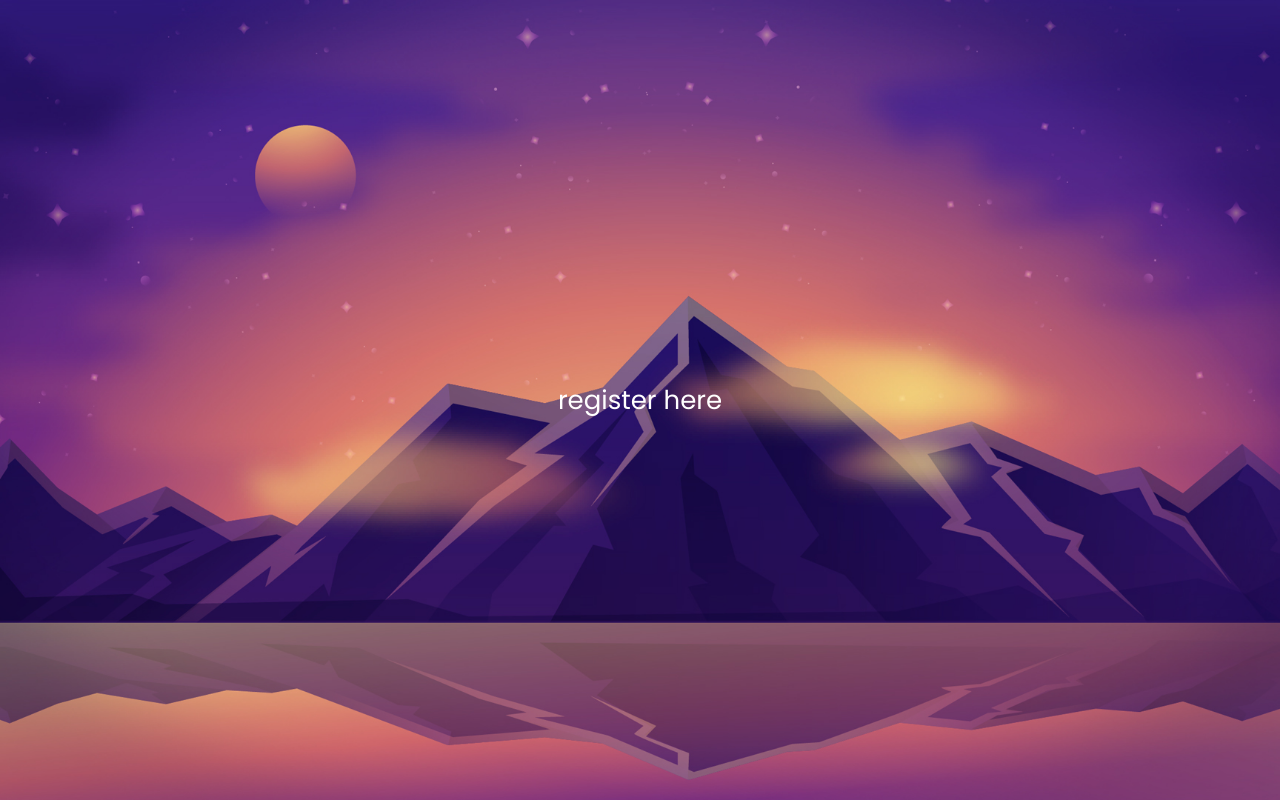
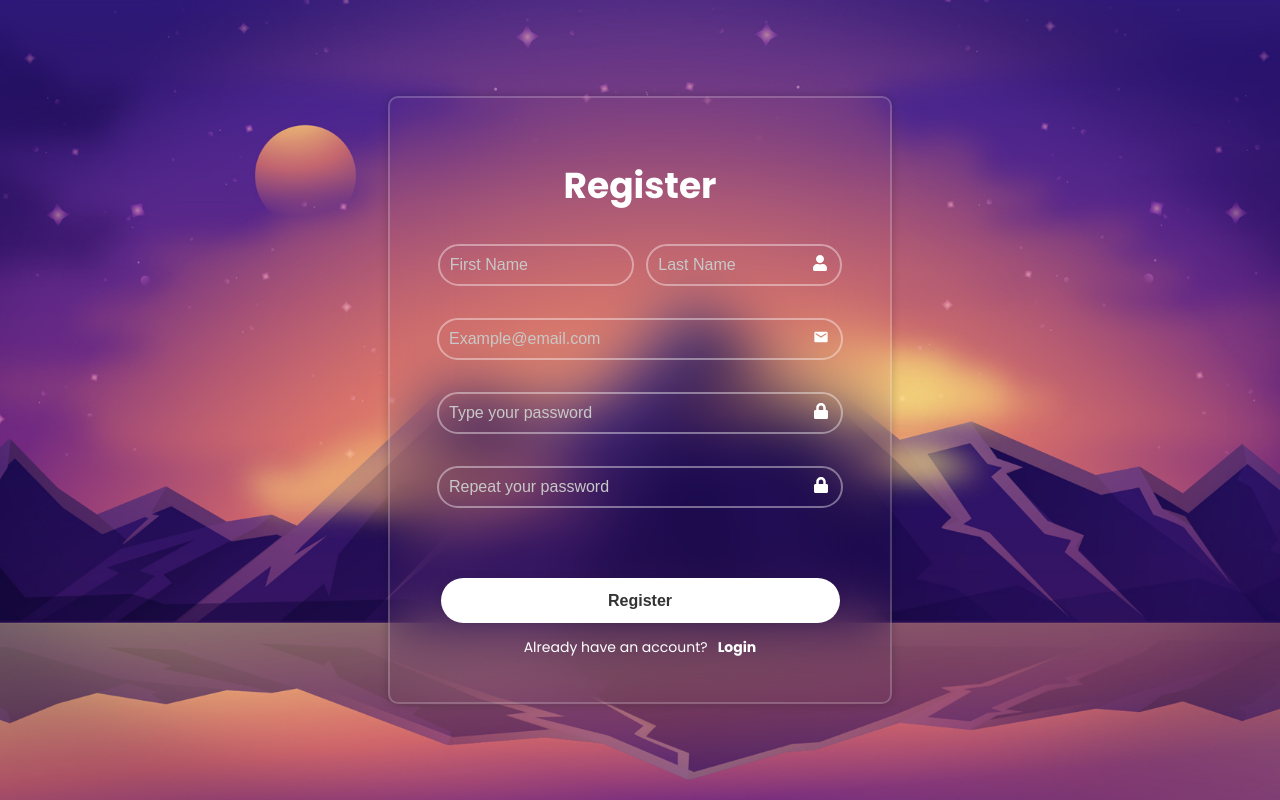
Before and after one commit to hurairaFurqan/deploy-TODO-Azure-Web, a React (Create React App) app in the folder client/: page /register in a window 1280 px wide. Built offline with nearby package versions, Linux system fonts and the light colour scheme.

Commit message:
login auth validation route

```diff
--- a/client/src/App.js
+++ b/client/src/App.js
@@ -8,7 +8,7 @@ import {
 } from "react-router-dom";
 import { Home, Register, Login } from "./components";
 
-import { loginUser } from "./api/mockApiService";
+import { loginUser, registerUser, mockUsers } from "./api/mockApiService";
 
 function App() {
   // insert here the token
@@ -25,7 +25,7 @@ function App() {
         <Router>
           <Routes>
             {isLoggedIn && <Route path="/" exact element={<Home />} />}
-            <Route path="/register" element={<Register />} />
+            <Route path="/register" element={<Register registerUser={registerUser} handleLogin={handleLogin} mockUsers={mockUsers} />} />
             <Route
               path="/login"
               element={
--- a/client/src/api/mockApiService.js
+++ b/client/src/api/mockApiService.js
@@ -1,17 +1,37 @@
-const mockUsers = [
-    { id: 1, email: 'user1@example.com', password: 'password1' },
-    { id: 2, email: 'user2@example.com', password: 'password2' },
+export const mockUsers = [
+    {
+        id: 1,
+        firstName: "mark",
+        lastName: "john",
+        email: "mark@example.com",
+        password: "password1",
+    },
+    {
+        id: 2,
+        firstName: "naomi",
+        lastName: "naruto",
+        email: "naomi@example.com",
+        password: "password2",
+    },
 ];
 
 export const loginUser = async (email, password) => {
     // Simulate API call to check user credentials
-    const user = mockUsers.find(user => user.email === email && user.password === password);
+    const user = mockUsers.find(
+        (user) => user.email === email && user.password === password
+    );
     return user ? user : null;
 };
 
-export const registerUser = async (email, password) => {
+export const registerUser = async (firstName, lastName, email, password) => {
     // Simulate API call to register a new user
-    const newUser = { id: mockUsers.length + 1, email, password };
+    const newUser = {
+        id: mockUsers.length + 1,
+        firstName,
+        lastName,
+        email,
+        password,
+    };
     mockUsers.push(newUser);
     return newUser;
 };
--- a/client/src/components/Login.js
+++ b/client/src/components/Login.js
@@ -5,6 +5,7 @@ import { Link, useNavigate } from "react-router-dom";
 import axios from "axios";
 import "../css/loginForm.css";
 // rsc
+
 
 const LoginForm = ({ loginUser, handleLogin }) => {
     const [data, setData] = useState({ email: "", password: "" });
@@ -91,9 +92,8 @@ const LoginForm = ({ loginUser, handleLogin }) => {
                             onChange={handleChange}
                             type="text"
                             name="email"
-                            defaultValue={data.email}
+                            defaultValue={data.email || ""}
                             autoComplete="off"
-                        // value={data.email}
                         />
                         <MdEmail className="icon" />
                     </div>
@@ -106,13 +106,14 @@ const LoginForm = ({ loginUser, handleLogin }) => {
                             onChange={handleChange}
                             type="password"
                             name="password"
-                            defaultValue={data.password}
-                        // value={data.password}
+                            defaultValue={data.password || ""}
                         />
                         <FaLock className="icon" />
                     </div>
                     {error.password && <div className="errorMsg">{error.password}</div>}
-                    {error.message && <div className="errorNotification">{error.message}</div>}
+                    {error.message && (
+                        <div className="errorNotification">{error.message}</div>
+                    )}
                     <button type="submit">Log In</button>
 
                     <div className="registerLink">
--- a/client/src/components/Register.js
+++ b/client/src/components/Register.js
@@ -1,13 +1,196 @@
-import React from 'react';
+import React, { useState } from "react";
+import { FaLock, FaUser } from "react-icons/fa";
+import { MdEmail } from "react-icons/md";
+import { Link, useNavigate } from "react-router-dom";
+import "../css/loginForm.css";
 // rsc
 
-const RegisterForm = () => {
+const RegisterForm = ({ registerUser, mockUsers, handleLogin }) => {
+    const [data, setData] = useState({
+        firstName: "",
+        lastName: "",
+        email: "",
+        password: "",
+    });
+
+    const [msgShow, setMsgShow] = useState(false);
+    const [error, setError] = useState({
+        firstName: "",
+        lastName: "",
+        email: "",
+        password: "",
+        passwordRepeat: "",
+        message: "",
+    });
+
+    const navigate = useNavigate();
+
+    const handleChange = (e) => {
+        const { name, value } = e.target;
+        setData({ ...data, [name]: value });
+
+        // set validation on type
+        if (name === "email") {
+            // Example email validation
+            const isValidEmail = /^[^\s@]+@[^\s@]+\.[^\s@]+$/.test(value);
+            setError((prevErrors) => ({
+                ...prevErrors,
+                email: isValidEmail ? "" : "Invalid email address",
+            }));
+        } else if (name === "password") {
+            // Example password validation
+            const isValidPassword = value.length >= 6;
+            setError((prevErrors) => ({
+                ...prevErrors,
+                password: isValidPassword
+                    ? ""
+                    : "Password must be at least 6 characters",
+            }));
+        } else if (name === "passwordRepeat") {
+            // check if password matches
+            const isPasswordMatch = data.password !== "" && value === data.password;
+            setError((prevErrors) => ({
+                ...prevErrors,
+                passwordRepeat: isPasswordMatch ? "" : "Passwords do not match",
+            }));
+        }
+        //clear messages
+        setError((prevErrors) => ({
+            ...prevErrors,
+            message: "",
+        }));
+    };
+
+    const handleSubmit = async (e) => {
+        e.preventDefault();
+
+        // Check if there are any validation errors
+        if (
+            error.firstName ||
+            error.lastName ||
+            error.email ||
+            error.password ||
+            error.passwordRepeat
+        ) {
+            setError((prevErrors) => ({
+                ...prevErrors,
+                message: "Please fix all validation errors before submitting.",
+            }));
+            return;
+        }
+
+        try {
+            // Proceed with registration
+            const user = await registerUser(
+                data.firstName,
+                data.lastName,
+                data.email,
+                data.password
+            );
+            if (user) {
+                console.log("New User: ", data,);
+                console.log("All Users", mockUsers);
+                handleLogin(true);
+                navigate("/");
+            } else {
+                setError((prevErrors) => ({
+                    ...prevErrors,
+                    message: "Invalid email or password",
+                }));
+            }
+        } catch (error) {
+            setMsgShow(true);
+            setError((prevErrors) => ({
+                ...prevErrors,
+                message: "An error occurred while logging in",
+            }));
+        }
+    };
+
     return (
-        <div>
-            register here
-        </div>
+        <>
+            <section className="wrapper">
+                <h1>Register</h1>
+                <form onSubmit={handleSubmit}>
+                    <div className="inputBox">
+                        <input
+                            className="inputName"
+                            placeholder="First Name"
+                            required
+                            onChange={handleChange}
+                            type="text"
+                            name="firstName"
+                            defaultValue={data.firstName}
+                        // value={data.email}
+                        />
+                        <input
+                            className="inputName lastInput"
+                            placeholder="Last Name"
+                            required
+                            onChange={handleChange}
+                            type="text"
+                            name="lastName"
+                            defaultValue={data.lasttName}
+                        // value={data.email}
+                        />
+                        <FaUser className="icon" />
+                    </div>
+                    <div className="inputBox">
+                        <input
+                            placeholder="Example@email.com"
+                            required
+                            onChange={handleChange}
+                            type="text"
+                            name="email"
+                            defaultValue={data.email}
+                        // value={data.email}
+                        />
+                        <MdEmail className="icon" />
+                    </div>
+                    {error.email && <div className="errorMsg">{error.email}</div>}
+                    <div className="inputBox">
+                        <input
+                            placeholder="Type your password"
+                            required
+                            onChange={handleChange}
+                            type="password"
+                            name="password"
+                            defaultValue={data.password}
+                        // value={data.password}
+                        />
+                        <FaLock className="icon" />
+                    </div>
+                    {error.password && <div className="errorMsg">{error.password}</div>}
+
+                    <div className="inputBox">
+                        <input
+                            placeholder="Repeat your password"
+                            required
+                            onChange={handleChange}
+                            type="password"
+                            name="passwordRepeat"
+                        />
+                        <FaLock className="icon" />
+                    </div>
+                    {error.passwordRepeat && (
+                        <div className="errorMsg">{error.passwordRepeat}</div>
+                    )}
+                    {error.message && (
+                        <div className="errorNotification">{error.message}</div>
+                    )}
+                    <button type="submit">Register</button>
+                    <div className="registerLink">
+                        <p>
+                            Already have an account?
+                            <Link className="link" to="/login">
+                                Login
+                            </Link>
+                        </p>
+                    </div>
+                </form>
+            </section>
+        </>
     );
 };
 
-
 export default RegisterForm;
--- a/client/src/css/loginForm.css
+++ b/client/src/css/loginForm.css
@@ -8,11 +8,27 @@
   border-radius: 10px;
   padding: 30px 40px;
 
+
   h1 {
     font-size: 36px;
   }
   .inputBox {
-    margin: 0 0 40px 0;
+
+  /* transition: transform .10s ease, height 2s, border-color 0.5s ease; */
+    margin: 0 0 30px 0;
+    .inputName{
+      width: 35%;
+      height: 100%;
+      color: white;
+      background: transparent;
+      border: none;
+      outline: none;
+      border: 2px solid rgb(255, 255, 255, 0.4);
+      border-radius: 40px;
+      font-size: 16px;
+      padding: 10px 35px 10px 10px;
+    }
+    .lastInput{margin-left: 3%;}
     input {
       width: 85%;
       height: 100%;
```
